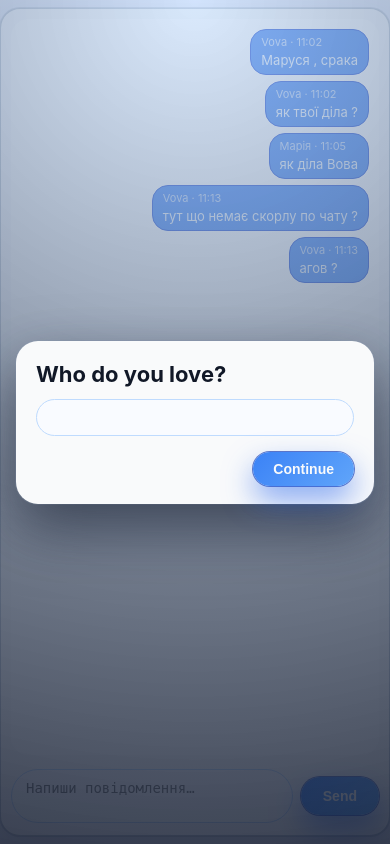
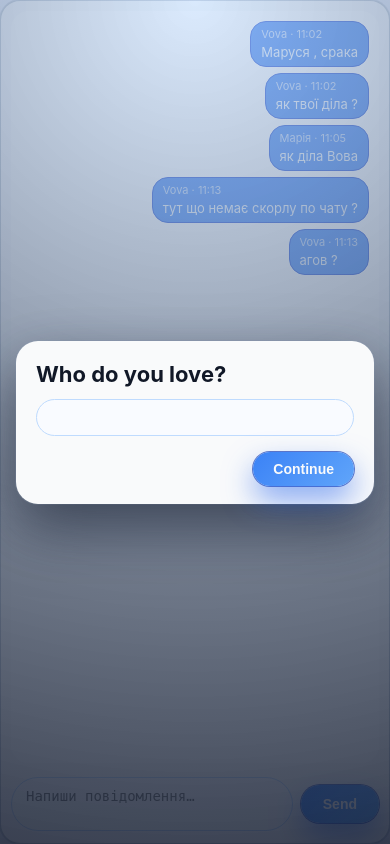
Before and after one commit to volodymyrhasych/Chat_Mari_Vova, a FastAPI app: page / in a window 390 px wide. Run offline with FastAPI, Linux system fonts and the light colour scheme; data comes from the database, SQL or seed files in the repository.

Commit message:
Update chat.html

```diff
--- a/templates/chat.html
+++ b/templates/chat.html
@@ -3,26 +3,22 @@
 <head>
   <meta charset="UTF-8" />
   <title>Mini Chat</title>
-  <meta name="viewport" content="width=device-width, initial-scale=1, viewport-fit=cover" />
+  <meta name="viewport" content="width=device-width, initial-scale=1, viewport-fit=cover, interactive-widget=resizes-content" />
   <style>
     * {
       box-sizing: border-box;
     }
-
     html, body {
       height: 100%;
       margin: 0;
       padding: 0;
     }
-
     body {
       font-family: -apple-system, BlinkMacSystemFont, system-ui, sans-serif;
       background: #eef2ff;
       color: #111827;
     }
-
     /* ================= ГОЛОВНИЙ КОНТЕЙНЕР ================= */
-
     .app-root {
       height: 100vh; /* ключовий момент: реальна висота екрану */
       display: flex;
@@ -33,7 +29,6 @@
                env(safe-area-inset-bottom, 8px)
                env(safe-area-inset-left, 8px);
     }
-
     .chat-shell {
       flex: 1;
       max-width: 960px;
@@ -49,9 +44,7 @@
       padding: 10px 10px 12px;
       gap: 10px;
     }
-
     /* ================= ІСТОРІЯ ЧАТУ ================= */
-
     .chat-history {
       flex: 1;
       min-height: 0; /* дає нормально скролитись всередині flex-контейнера */
@@ -63,13 +56,11 @@
       flex-direction: column;
       gap: 6px;
     }
-
     .msg-row {
       display: flex;
       width: 100%;
       justify-content: flex-end;
     }
-
     .msg-bubble {
       max-width: 78%;
       border-radius: 16px;
@@ -82,22 +73,18 @@
       word-wrap: break-word;
       white-space: pre-wrap;
     }
-
     .msg-meta {
       font-size: 11px;
       opacity: 0.75;
       margin-bottom: 2px;
     }
-
     /* ================= ПОЛЕ ВВОДУ ================= */
-
     .composer {
       margin-top: 4px;
       display: flex;
       gap: 8px;
       align-items: center;
     }
-
     .composer-input {
       flex: 1;
       border-radius: 999px;
@@ -109,13 +96,11 @@
       resize: none;
       max-height: 120px;
     }
-
     .composer-input:focus {
       border-color: #3b82f6;
       box-shadow: 0 0 0 1px rgba(59, 130, 246, 0.45);
       background: #ffffff;
     }
-
     .send-btn {
       border-radius: 999px;
       border: none;
@@ -130,16 +115,13 @@
         0 0 0 1px rgba(30, 64, 175, 0.7);
       white-space: nowrap;
     }
-
     .send-btn:active {
       transform: translateY(1px);
       box-shadow:
         0 8px 18px rgba(37, 99, 235, 0.6),
         0 0 0 1px rgba(30, 64, 175, 0.8);
     }
-
     /* ================= ЛОГІН-ЕКРАН ================= */
-
     #login-screen {
       position: fixed;
       inset: 0;
@@ -150,7 +132,6 @@
       background: radial-gradient(circle at top, rgba(191, 219, 254, 0.55), rgba(15, 23, 42, 0.82));
       padding: 16px;
     }
-
     .login-card {
       width: 100%;
       max-width: 380px;
@@ -164,14 +145,12 @@
       flex-direction: column;
       gap: 12px;
     }
-
     .login-title {
       font-size: 22px;
       font-weight: 700;
       color: #111827;
       text-align: left;
     }
-
     .login-input {
       width: 100%;
       border-radius: 999px;
@@ -181,13 +160,11 @@
       font-size: 15px;
       outline: none;
     }
-
     .login-input:focus {
       border-color: #3b82f6;
       box-shadow: 0 0 0 1px rgba(59, 130, 246, 0.45);
       background: #ffffff;
     }
-
     .login-button {
       align-self: flex-end;
       margin-top: 4px;
@@ -204,27 +181,25 @@
         0 0 0 1px rgba(30, 64, 175, 0.7);
       white-space: nowrap;
     }
-
     .login-button:active {
       transform: translateY(1px);
       box-shadow:
         0 8px 18px rgba(37, 99, 235, 0.6),
         0 0 0 1px rgba(30, 64, 175, 0.8);
     }
-
     /* ================= MOBILE ================= */
-
     @media (max-width: 640px) {
       .chat-shell {
         border-radius: 20px;
-        height: calc(100% - 16px);
+        height: 100%;
       }
-
       .app-root {
         padding: env(safe-area-inset-top, 8px)
                  env(safe-area-inset-right, 8px)
                  env(safe-area-inset-bottom, 8px)
                  env(safe-area-inset-left, 8px);
+        align-items: flex-start;
+        justify-content: flex-start;
       }
     }
   </style>
@@ -233,7 +208,6 @@
 <div class="app-root">
   <div class="chat-shell">
     <div id="chat" class="chat-history"></div>
-
     <div class="composer">
       <textarea
         id="message-input"
@@ -244,7 +218,6 @@
     </div>
   </div>
 </div>
-
 <!-- Логін-екран -->
 <div id="login-screen">
   <div class="login-card">
@@ -257,21 +230,16 @@
     <button id="love-button" class="login-button">Continue</button>
   </div>
 </div>
-
 <script>
   const chatBox = document.getElementById("chat");
   const msgInput = document.getElementById("message-input");
   const sendBtn = document.getElementById("send-btn");
-
   const loginScreen = document.getElementById("login-screen");
   const loveInput = document.getElementById("love-input");
   const loveButton = document.getElementById("love-button");
-
   const STORAGE_KEY = "miniChatName";
   let currentSender = null;
-
   /* ====== ЛОГІН-ЛОГІКА ====== */
-
   function resolveNameFromLove(answer) {
     if (!answer) return null;
     const a = answer.trim().toLowerCase();
@@ -279,7 +247,6 @@
     if (a === "mari") return "Vova";
     return null;
   }
-
   function initLogin() {
     const stored = window.localStorage.getItem(STORAGE_KEY);
     if (stored && stored.trim()) {
@@ -287,9 +254,7 @@
       loginScreen.style.display = "none";
       return;
     }
-
     loginScreen.style.display = "flex";
-
     function handleLoveSubmit() {
       const raw = loveInput.value;
       const name = resolveNameFromLove(raw);
@@ -303,7 +268,6 @@
       loginScreen.style.display = "none";
       fetchMessages();
     }
-
     loveButton.onclick = handleLoveSubmit;
     loveInput.addEventListener("keydown", (e) => {
       if (e.key === "Enter") {
@@ -312,18 +276,14 @@
       }
     });
   }
-
   /* ====== РЕНДЕР ПОВІДОМЛЕНЬ ====== */
-
   function renderMessages(list) {
     chatBox.innerHTML = "";
     for (const m of list) {
       const row = document.createElement("div");
       row.className = "msg-row";
-
       const bubble = document.createElement("div");
       bubble.className = "msg-bubble";
-
       const meta = document.createElement("div");
       meta.className = "msg-meta";
       const t = new Date(m.timestamp);
@@ -332,10 +292,8 @@
         minute: "2-digit",
       });
       meta.textContent = `${m.sender} · ${timeStr}`;
-
       const text = document.createElement("div");
       text.textContent = m.text;
-
       bubble.appendChild(meta);
       bubble.appendChild(text);
       row.appendChild(bubble);
@@ -343,7 +301,6 @@
     }
     chatBox.scrollTop = chatBox.scrollHeight;
   }
-
   async function fetchMessages() {
     try {
       const res = await fetch("/messages?limit=100");
@@ -353,7 +310,6 @@
       console.error("Failed to fetch messages", e);
     }
   }
-
   async function sendMessage() {
     const text = msgInput.value.trim();
     if (!text || !currentSender) return;
@@ -369,7 +325,6 @@
       console.error("Failed to send message", e);
     }
   }
-
   sendBtn.addEventListener("click", sendMessage);
   msgInput.addEventListener("keydown", (e) => {
     if (e.key === "Enter" && !e.shiftKey) {
@@ -377,7 +332,6 @@
       sendMessage();
     }
   });
-
   initLogin();
   fetchMessages();
   setInterval(fetchMessages, 3000);
```
